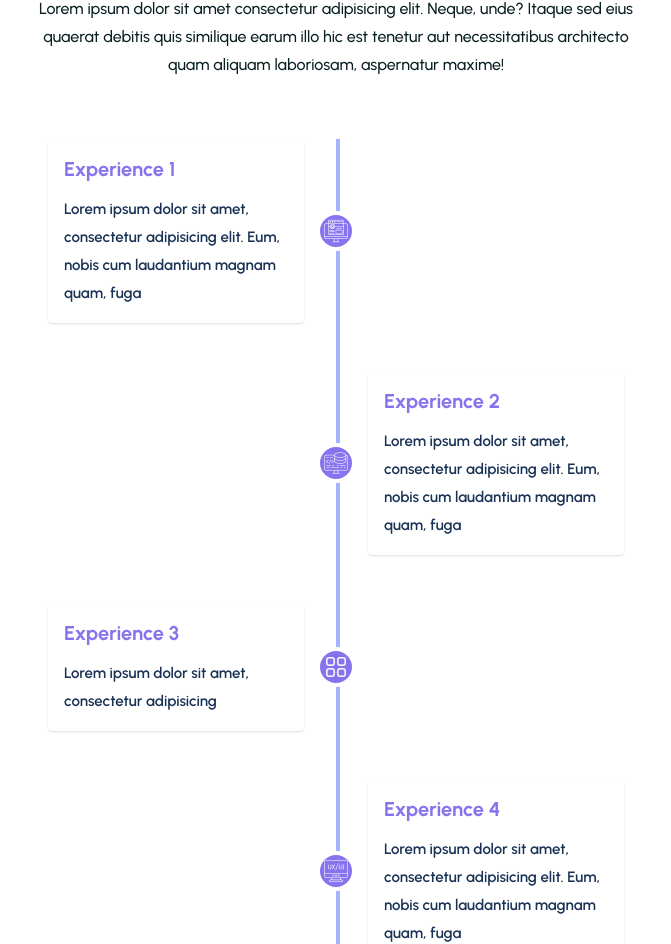
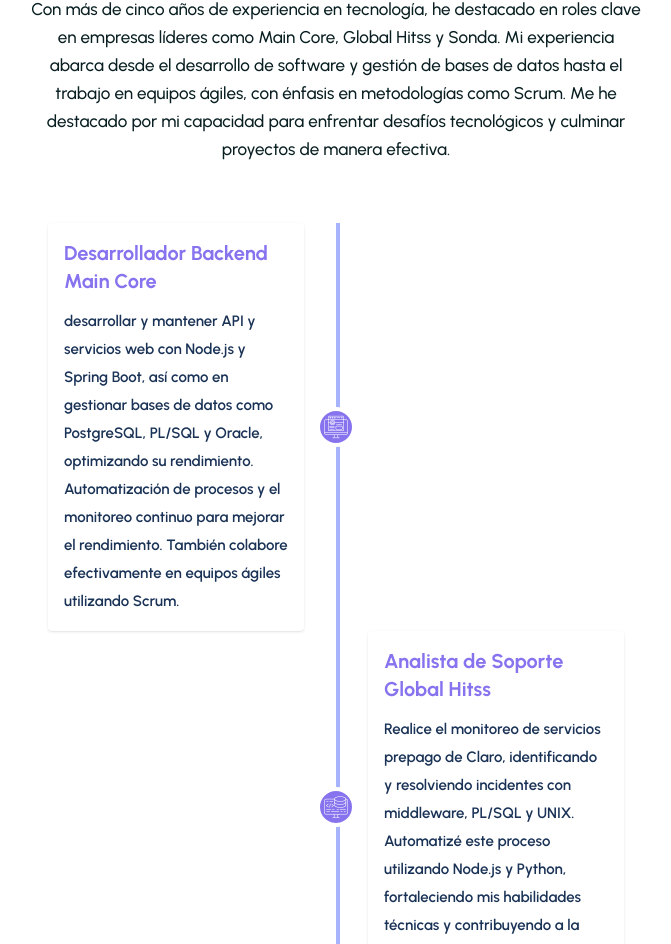
Before and after one commit to jeisson333/PortafolioJeissonOsorio, a React (Vite) app: page / in a window 1280 px wide. Shown: the part 957-1901 px from the top of the page, without its empty margins (304-975 px from the left). Built offline with nearby package versions, Linux system fonts and the light colour scheme.

Commit message:
esperiencia terminada

```diff
--- a/src/Components/UI/Services.jsx
+++ b/src/Components/UI/Services.jsx
@@ -10,13 +10,16 @@ const Services = () => {
       <div className="container lg:pt-5">
         <div className="text-center">
           <h2 className="text-headingColor font-[800] text-[2.4rem] mb-5">
-            what do I help
+            Experiencia Laboral
           </h2>
-          <p className="lg:max-w-[600px] lg:mx-auto text-headingColor font-[500] text-[16px] leading-7">
-            Lorem ipsum dolor sit amet consectetur adipisicing elit. Neque,
-            unde? Itaque sed eius quaerat debitis quis similique earum illo hic
-            est tenetur aut necessitatibus architecto quam aliquam laboriosam,
-            aspernatur maxime!
+          <p className="lg:max-w-[610px] lg:mx-auto text-headingColor font-[500] text-[17px] leading-7">
+            Con más de cinco años de experiencia en tecnología, he destacado en
+            roles clave en empresas líderes como Main Core, Global Hitss y
+            Sonda. Mi experiencia abarca desde el desarrollo de software y
+            gestión de bases de datos hasta el trabajo en equipos ágiles, con
+            énfasis en metodologías como Scrum. Me he destacado por mi capacidad
+            para enfrentar desafíos tecnológicos y culminar proyectos de manera
+            efectiva.
           </p>
         </div>
 
@@ -26,7 +29,7 @@ const Services = () => {
               {/*vertical line running the middle*/}
               <div className="hidden absolute w-1 sm:block bg-indigo-300 h-full left-1/2 transform-translate-x-1/2"></div>
               {/*left card*/}
-              <div className="mt-6 sm:mt-0 sm:mb-12">
+              <div className="mt-6 sm:mt-0 sm:mb-120">
                 <div className="flex items-center flex-col sm:flex-row">
                   <div className="flex justify-start w-full mx-auto items-center">
                     <div className="w-full sm:w-1/2 sm:pr-8">
@@ -36,11 +39,15 @@ const Services = () => {
                         className="bg-white p-4 rounded shadow group hover:bg-primaryColor cursor-pointer ease-in duration-150 "
                       >
                         <h3 className="text-primaryColor font-[700] mb-3 group-hover:text-white group-hover:font-[600] text-xl">
-                          Experience 1
+                          Desarrollador Backend <br /> Main Core
                         </h3>
                         <p className="text-[15px] text-smallTextColor group-hover:text-white group-hover:font-[500] leading-7">
-                          Lorem ipsum dolor sit amet, consectetur adipisicing
-                          elit. Eum, nobis cum laudantium magnam quam, fuga
+                          desarrollar y mantener API y servicios web con Node.js
+                          y Spring Boot, así como en gestionar bases de datos
+                          como PostgreSQL, PL/SQL y Oracle, optimizando su
+                          rendimiento. Automatización de procesos y el monitoreo
+                          continuo para mejorar el rendimiento. También colabore
+                          efectivamente en equipos ágiles utilizando Scrum.
                         </p>
                       </div>
                     </div>
@@ -66,11 +73,14 @@ const Services = () => {
                         className="bg-white p-4 rounded shadow group hover:bg-primaryColor cursor-pointer ease-in duration-150 "
                       >
                         <h3 className="text-primaryColor font-[700] mb-3 group-hover:text-white group-hover:font-[600] text-xl">
-                          Experience 2
+                          Analista de Soporte <br /> Global Hitss
                         </h3>
                         <p className="text-[15px] text-smallTextColor group-hover:text-white group-hover:font-[500] leading-7">
-                          Lorem ipsum dolor sit amet, consectetur adipisicing
-                          elit. Eum, nobis cum laudantium magnam quam, fuga
+                          Realice el monitoreo de servicios prepago de Claro,
+                          identificando y resolviendo incidentes con middleware,
+                          PL/SQL y UNIX. Automatizé este proceso utilizando
+                          Node.js y Python, fortaleciendo mis habilidades
+                          técnicas y contribuyendo a la eficiencia operativa.
                         </p>
                       </div>
                     </div>
@@ -96,10 +106,16 @@ const Services = () => {
                         className="bg-white p-4 rounded shadow group hover:bg-primaryColor cursor-pointer ease-in duration-150 "
                       >
                         <h3 className="text-primaryColor font-[700] mb-3 group-hover:text-white group-hover:font-[600] text-xl">
-                          Experience 3
+                          Analista de Sistemas <br /> Sonda
                         </h3>
                         <p className="text-[15px] text-smallTextColor group-hover:text-white group-hover:font-[500] leading-7">
-                          Lorem ipsum dolor sit amet, consectetur adipisicing
+                          Durante mi tiempo como Analista de Sistemas en Sonda,
+                          brindé soporte integral a los aplicativos
+                          corporativos, garantizando su funcionamiento óptimo.
+                          Proporcioné soporte técnico, gestioné correos
+                          corporativos y manejé casos, fortaleciendo mis
+                          habilidades en resolución de problemas y trabajo en
+                          equipo en un entorno dinámico.
                         </p>
                       </div>
                     </div>
@@ -124,11 +140,16 @@ const Services = () => {
                         className="bg-white p-4 rounded shadow group hover:bg-primaryColor cursor-pointer ease-in duration-150 "
                       >
                         <h3 className="text-primaryColor font-[700] mb-3 group-hover:text-white group-hover:font-[600] text-xl">
-                          Experience 4
+                          Practicante de Sistemas <br /> Adecco
                         </h3>
                         <p className="text-[15px] text-smallTextColor group-hover:text-white group-hover:font-[500] leading-7">
-                          Lorem ipsum dolor sit amet, consectetur adipisicing
-                          elit. Eum, nobis cum laudantium magnam quam, fuga
+                          Durante mi práctica en Adecco, me centré en el
+                          desarrollo de software en Java, participando
+                          activamente en proyectos clave y aplicando las mejores
+                          prácticas para asegurar eficiencia y calidad. Colaboré
+                          estrechamente con el equipo para abordar desafíos
+                          técnicos y contribuir al éxito de los proyectos,
+                          fortaleciendo mis habilidades en un entorno laboral.
                         </p>
                       </div>
                     </div>
```
